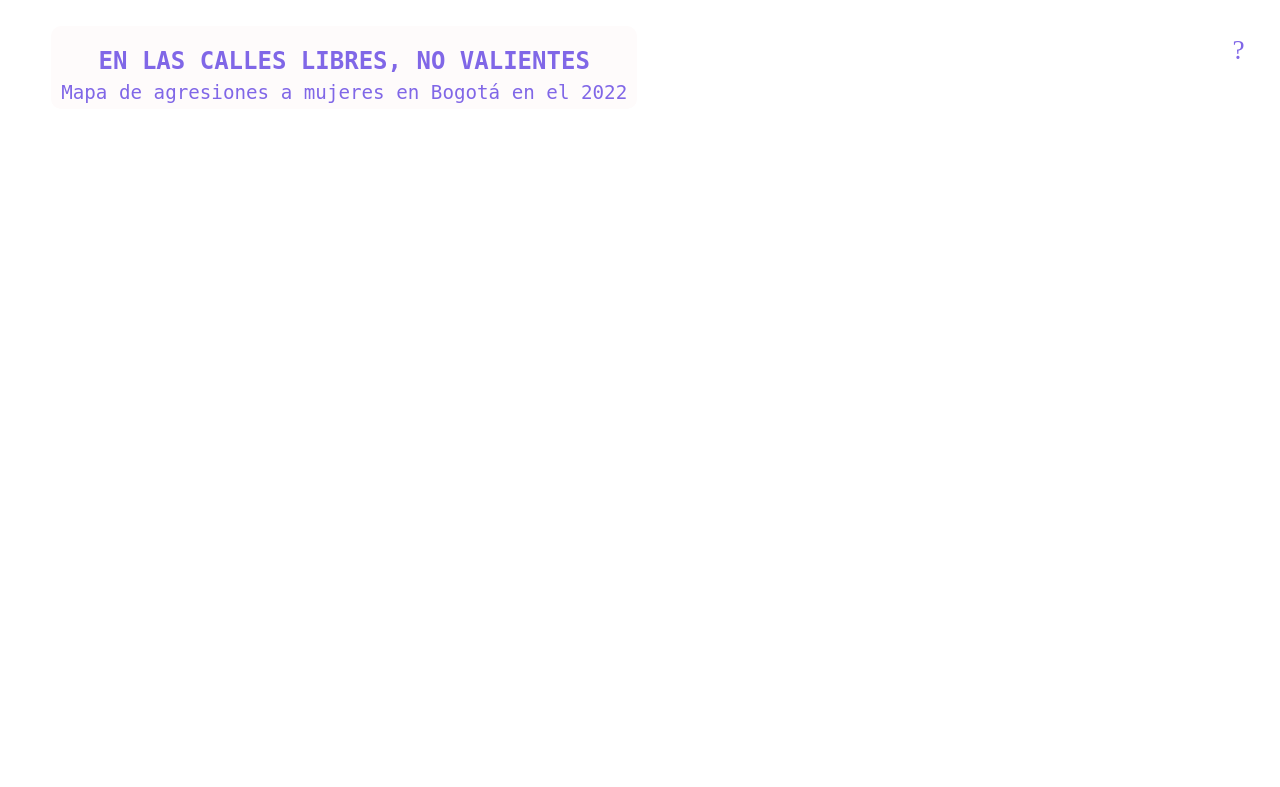
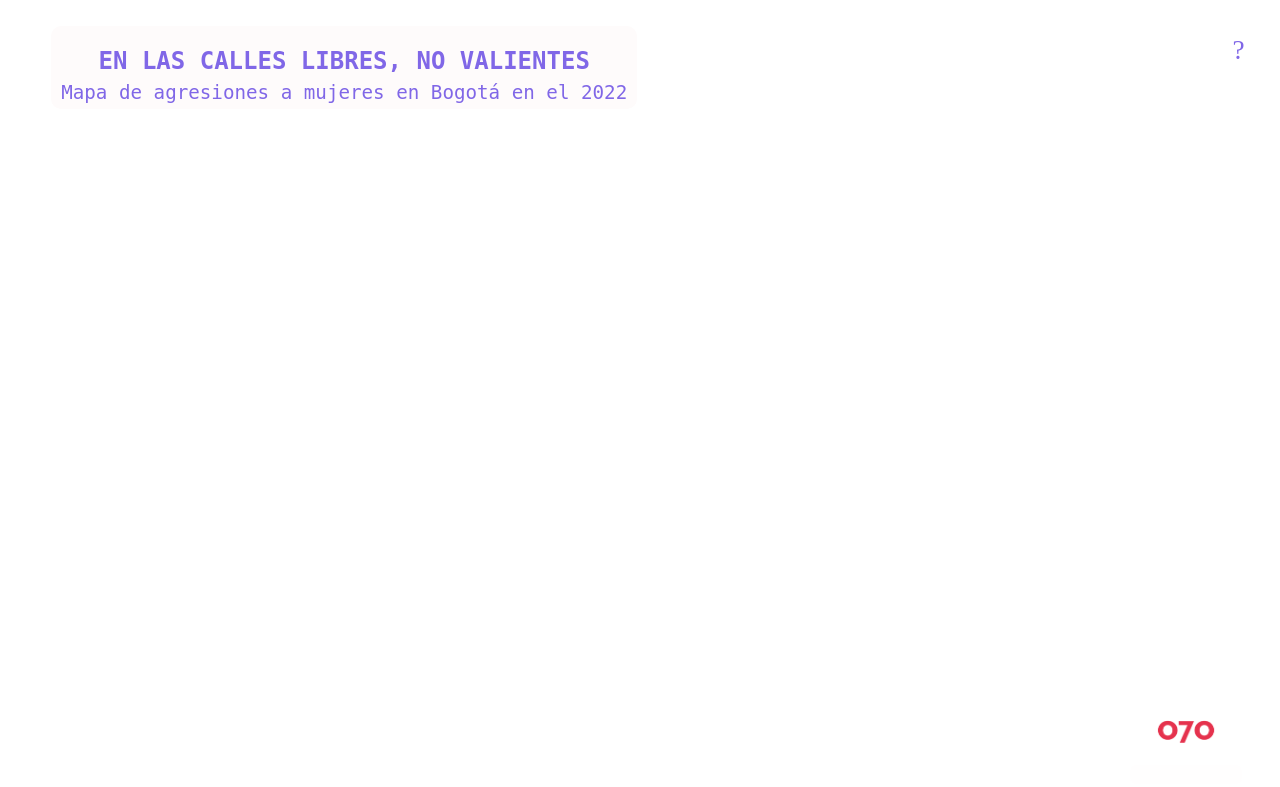
Before and after one commit to enflujo/070-mapa-mujeres, a website built with webpack: page src/index.html in a window 1280 px wide. Built offline with nearby package versions, Linux system fonts and the light colour scheme; no server answers; what mapbox-gl would draw is missing.

Commit message:
:nail_care: Agregar logo 070

```diff
--- a/src/index.html
+++ b/src/index.html
@@ -39,6 +39,10 @@
 
       <div id="mapa">
         <div id="lienzo"></div>
+      </div>
+
+      <div id="logo070">
+        <a href="https://cerosetenta.uniandes.edu.co/" target="_self"><img src="./imgs/logo070.png" /></a>
       </div>
 
       <div id="creditos">
--- a/src/scss/estilos.scss
+++ b/src/scss/estilos.scss
@@ -40,6 +40,17 @@
     margin: -1%;
   }
 }
+
+#logo070 {
+  position: absolute;
+  bottom: 2%;
+  right: 3%;
+
+  img {
+    height: 100px;
+  }
+}
+
 
 #mapa {
   position: absolute;
```
Also changed, not shown: src/imgs/logo070.png (added).
